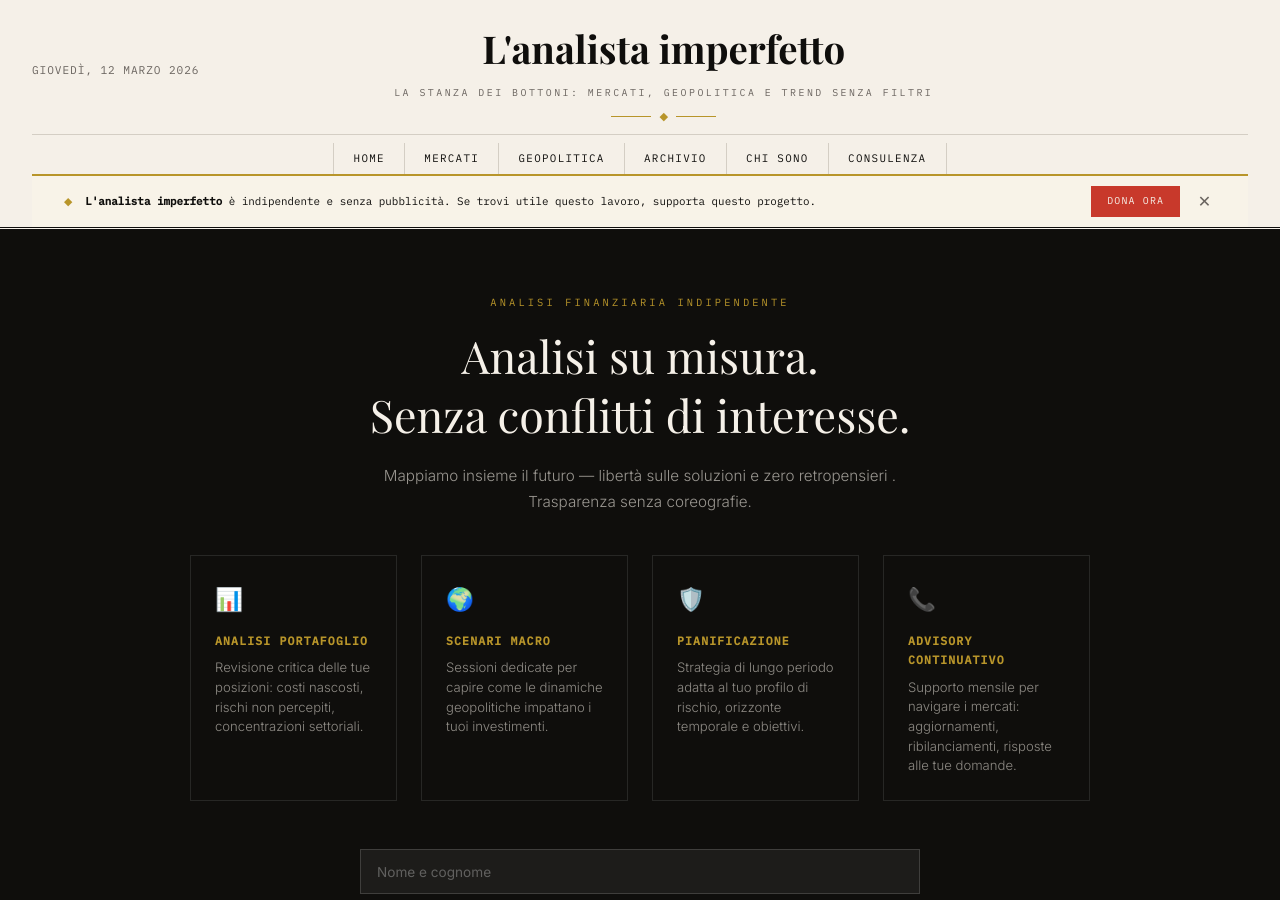
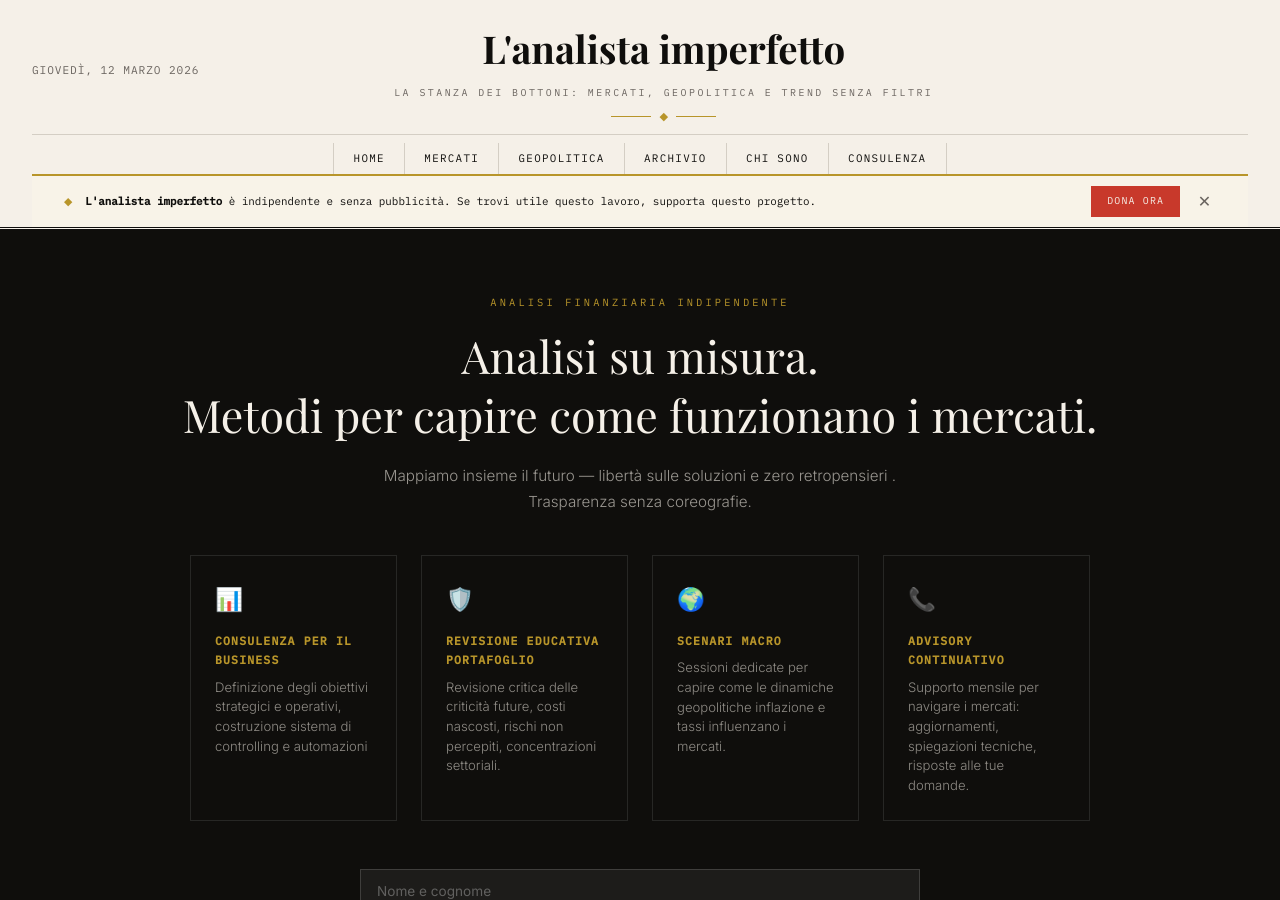
Before and after one commit to martellialessandro/martellialessandro.github.io, a Jekyll site: the page built from consulenza.html, in a window 1280 px wide and 900 px high. Built offline with Jekyll 4.4.1, drawn with Linux system fonts in a browser that asks for light colours; some web fonts are replaced.

Commit message:
Update consulting section content in consulenza.html

```diff
--- a/consulenza.html
+++ b/consulenza.html
@@ -23,29 +23,29 @@ title: Consulenza
 
 <section class="consulting-section">
   <p class="kicker">Analisi Finanziaria Indipendente</p>
-  <h1>Analisi su misura.<br>Senza conflitti di interesse.</h1>
+  <h1>Analisi su misura.<br>Metodi per capire come funzionano i mercati.</h1>
   <p>Mappiamo insieme il futuro — libertà sulle soluzioni e zero retropensieri . Trasparenza senza coreografie.</p>
 
   <div class="services-grid">
     <div class="service-card">
       <div class="icon">📊</div>
-      <h4>Analisi Portafoglio</h4>
-      <p>Revisione critica delle tue posizioni: costi nascosti, rischi non percepiti, concentrazioni settoriali.</p>
+      <h4>Consulenza per il Business</h4>
+      <p>Definizione degli obiettivi strategici e operativi, costruzione sistema di controlling e automazioni</p>
+    </div>
+    <div class="service-card">
+      <div class="icon">🛡️</div>
+      <h4>Revisione Educativa Portafoglio</h4>
+      <p>Revisione critica delle criticità future, costi nascosti, rischi non percepiti, concentrazioni settoriali.</p>
     </div>
     <div class="service-card">
       <div class="icon">🌍</div>
       <h4>Scenari Macro</h4>
-      <p>Sessioni dedicate per capire come le dinamiche geopolitiche impattano i tuoi investimenti.</p>
-    </div>
-    <div class="service-card">
-      <div class="icon">🛡️</div>
-      <h4>Pianificazione</h4>
-      <p>Strategia di lungo periodo adatta al tuo profilo di rischio, orizzonte temporale e obiettivi.</p>
+      <p>Sessioni dedicate per capire come le dinamiche geopolitiche inflazione e tassi influenzano i mercati.</p>
     </div>
     <div class="service-card">
       <div class="icon">📞</div>
       <h4>Advisory Continuativo</h4>
-      <p>Supporto mensile per navigare i mercati: aggiornamenti, ribilanciamenti, risposte alle tue domande.</p>
+      <p>Supporto mensile per navigare i mercati: aggiornamenti, spiegazioni tecniche, risposte alle tue domande.</p>
     </div>
   </div>
 
```
